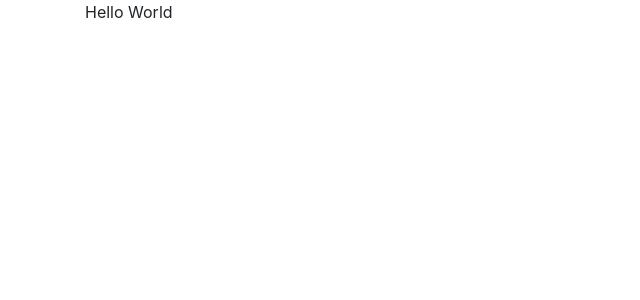
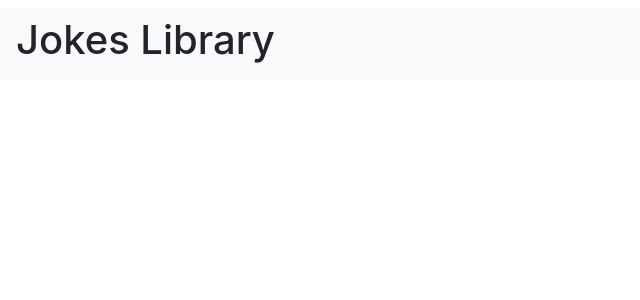
Before and after one commit to SergeiLomako/jokes-library-frontend, an Angular app: page / in a window 1280 px wide. Shown: the top 300 px of the page, without its empty margins (0-640 px from the left). Built offline with nearby package versions, Linux system fonts and the light colour scheme.

Commit message:
feat(): added header component

```diff
--- a/src/app/app.component.html
+++ b/src/app/app.component.html
@@ -1,3 +1,3 @@
-<div class="container">
-    <p>Hello World</p>
+<div>
+    <app-header></app-header>
 </div>
--- a/src/app/app.module.ts
+++ b/src/app/app.module.ts
@@ -4,10 +4,12 @@ import { NgModule } from '@angular/core';
 
 import { AppRoutingModule } from './app-routing.module';
 import { AppComponent } from './app.component';
+import { HeaderComponent } from './components/layout/header/header.component';
 
 @NgModule({
     declarations: [
         AppComponent,
+        HeaderComponent,
     ],
     imports: [
         BrowserModule,
--- /dev/null
+++ b/src/app/components/layout/header/header.component.html
@@ -0,0 +1,7 @@
+<nav class="d-flex align-items-center justify-content-between mb-2 navbar navbar-expand navbar-light bg-light mb-2 mt-2">
+    <h1>Jokes Library</h1>
+    <div class="d-flex align-items-center justify-content-between" *ngIf="userData">
+        <p class="mb-0">{{ userData.firstName }} {{ userData.lastName }} ({{ userData.email }})</p>
+        <button class="btn btn-primary ml-4" (click)="logout()">Logout</button>
+    </div>
+</nav>
--- /dev/null
+++ b/src/app/components/layout/header/header.component.ts
@@ -0,0 +1,24 @@
+import { Component, OnInit } from '@angular/core';
+import { Router } from '@angular/router';
+
+@Component({
+    selector: 'app-header',
+    templateUrl: './header.component.html',
+    styleUrls: ['./header.component.css']
+})
+export class HeaderComponent implements OnInit {
+    loginUrl = '/';
+    userData = '';
+
+    constructor(private router: Router) { }
+
+    ngOnInit() {
+        this.userData = JSON.parse(localStorage.getItem('user'));
+    }
+
+    logout() {
+        localStorage.removeItem('user');
+        this.userData = '';
+        this.router.navigate([this.loginUrl]);
+    }
+}
--- a/src/index.html
+++ b/src/index.html
@@ -2,7 +2,7 @@
 <html lang="en">
 <head>
   <meta charset="utf-8">
-  <title>JokesLibraryFrontend</title>
+  <title>Jokes Library</title>
   <base href="/">
   <meta name="viewport" content="width=device-width, initial-scale=1">
   <link rel="stylesheet" href="https://stackpath.bootstrapcdn.com/bootstrap/4.4.1/css/bootstrap.min.css"
```
Also changed, not shown: src/app/components/layout/header/header.component.css (added).
